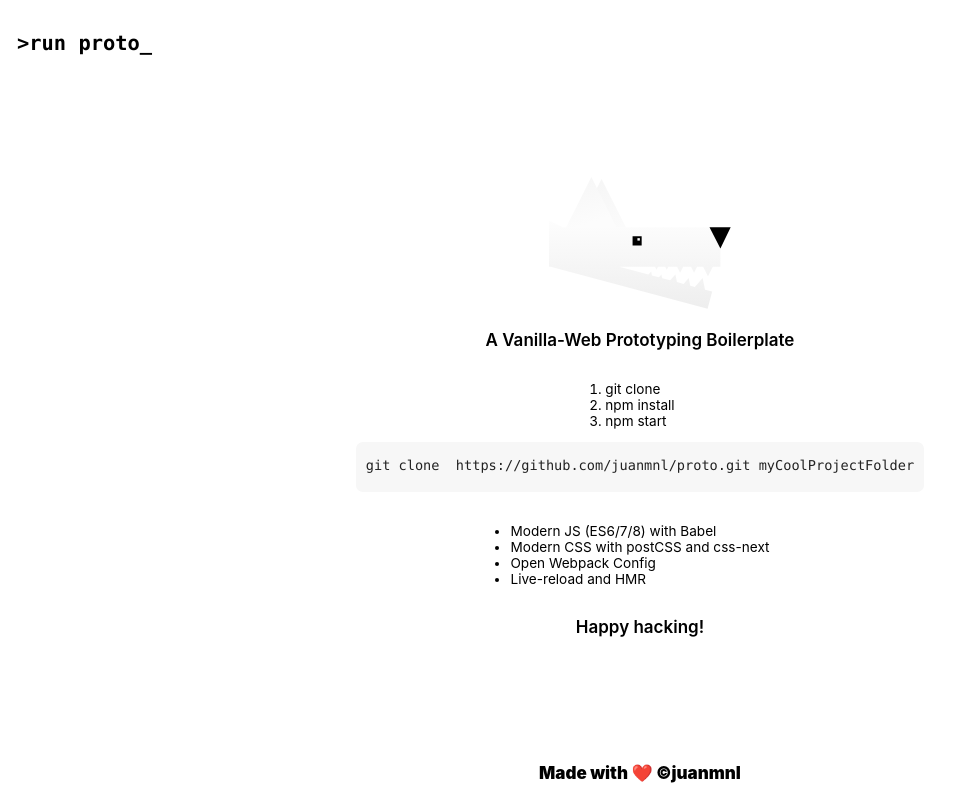
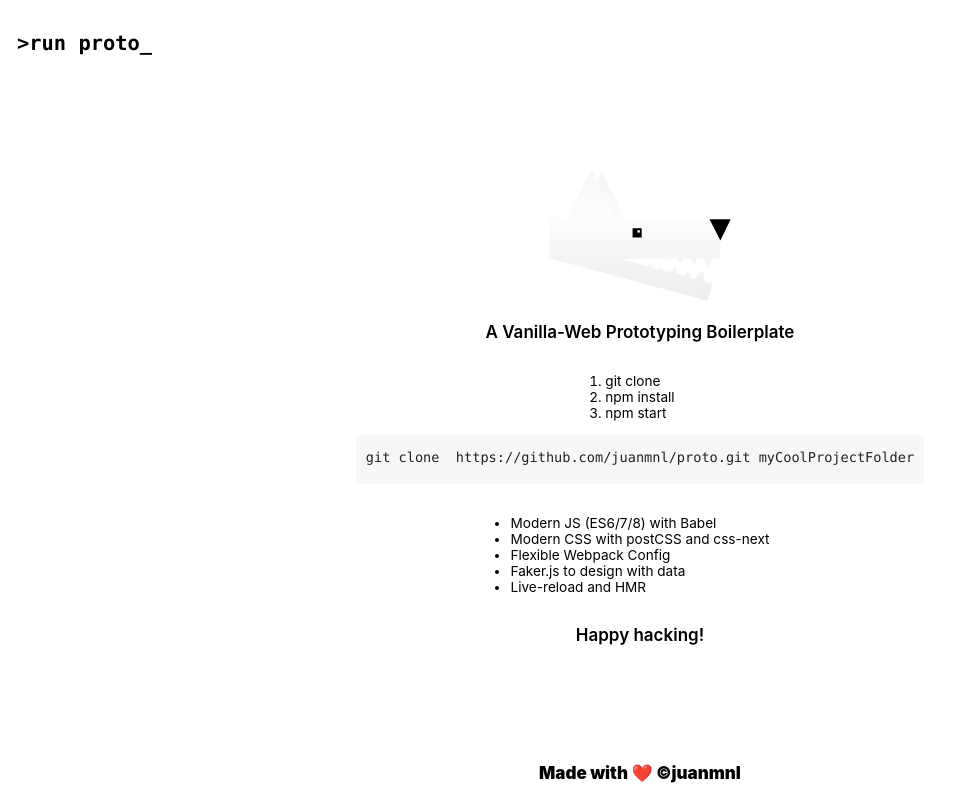
Before and after one commit to juanmnl/proto, a website built with webpack: page src/public/index.html in a window 1280 px wide. Shown: the whole page, without its empty margins (0-960 px from the left). Built offline with nearby package versions, Linux system fonts and the light colour scheme; some packages are replaced by stand-ins of ours.

Commit message:
Add faker.js to mock with data

```diff
--- a/package.json
+++ b/package.json
@@ -36,5 +36,8 @@
     "webpack": "^3.10.0",
     "webpack-dev-server": "^2.10.1",
     "webpack-merge": "^4.1.1"
+  },
+  "dependencies": {
+    "faker": "^4.1.0"
   }
 }
--- a/src/app/app.css
+++ b/src/app/app.css
@@ -4,6 +4,7 @@
   font-size: 17px;
 }
 
+/* BASE CSS */
 * {
   box-sizing: border-box;
   text-rendering: optimizeLegibility;
@@ -27,6 +28,8 @@ body {
   display: flex;
   flex-direction: column;
 }
+
+/* BOILERPLATE CSS */
 
 h1 {
   font-family: 'Monaco', 'Menlo', monospace;
--- a/src/app/index.js
+++ b/src/app/index.js
@@ -1,5 +1,6 @@
 import './app.css';
 import component from './component';
+import faker from 'faker';
 
 const header = document.querySelector('header');
 const article = document.getElementsByTagName('article')[0];
@@ -9,3 +10,5 @@ let wolf = require('./../public/assets/wolfang.svg');
 
 header.appendChild(component());
 logo.innerHTML = `<img src="${wolf}" alt="">`;
+
+console.log(faker.fake('Hey ' + '{{name.firstName}} - {{hacker.phrase}}'));
--- a/src/public/index.html
+++ b/src/public/index.html
@@ -21,7 +21,8 @@
     <ul>
       <li>Modern JS (ES6/7/8) with Babel</li>
       <li>Modern CSS with postCSS and css-next</li>
-      <li>Open Webpack Config</li>
+      <li>Flexible Webpack Config</li>
+      <li>Faker.js to design with data</li>
       <li>Live-reload and HMR</li>
     </ul>
     <p>Happy hacking!</p>
```
Also changed, not shown: README.md, 1 other file.
